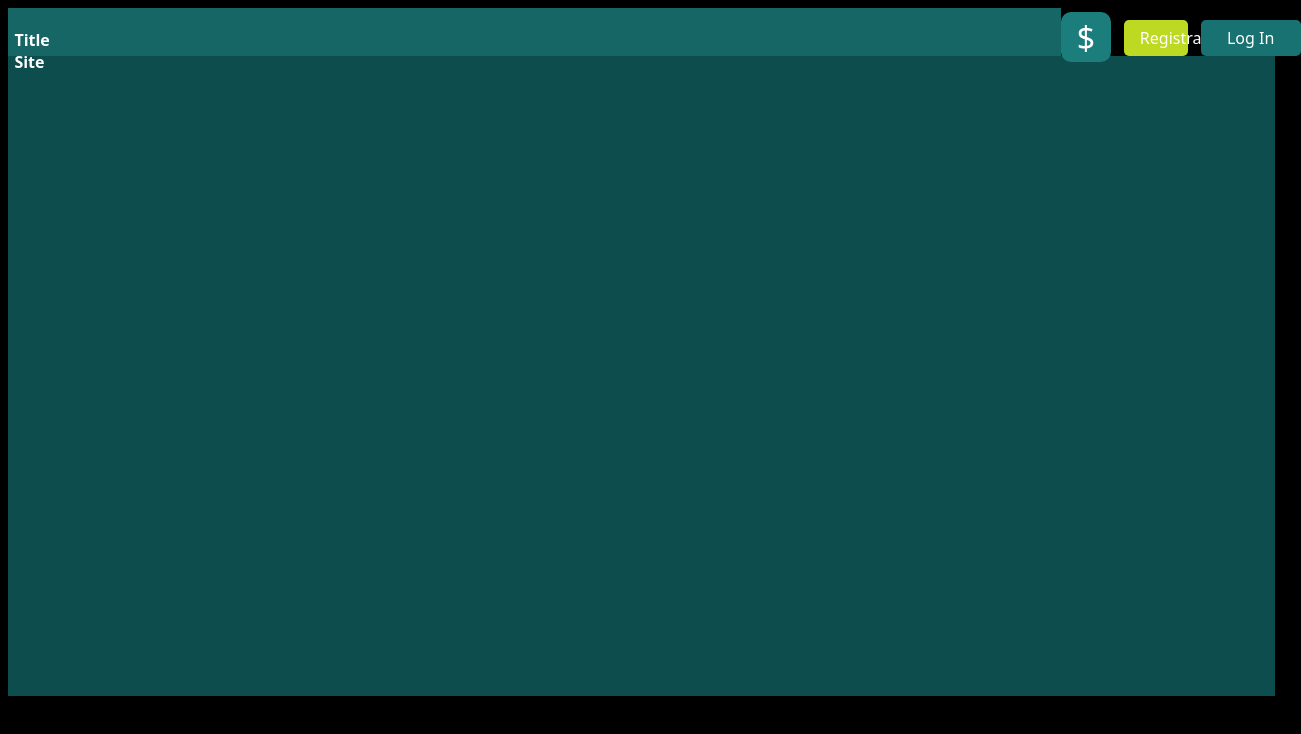
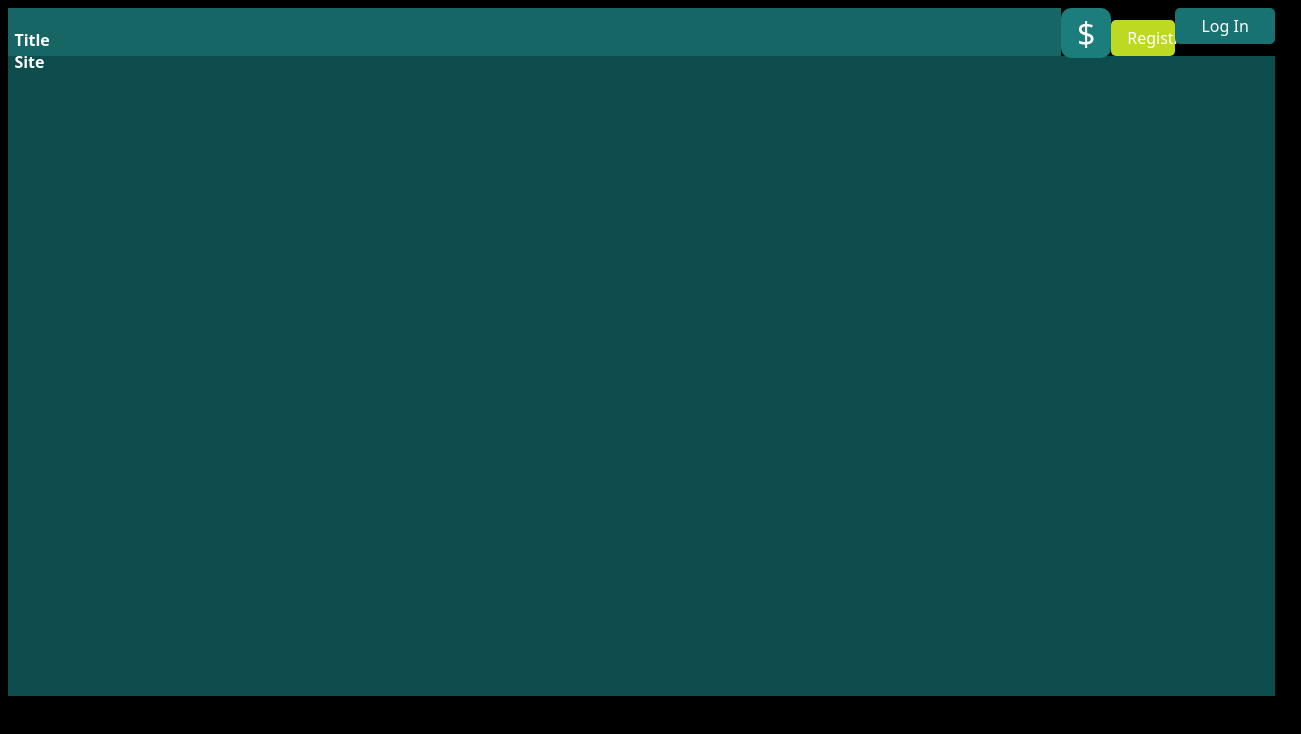
Before and after one commit to LouisWackenier/Payment-Process, a React (Vite) app: page / in a window 1280 px wide. Shown: the top 734 px of the page, 1301 px wide, since content can reach past the window. Built offline with nearby package versions, Linux system fonts and the light colour scheme.

Commit message:
Fixed the navbar issue

```diff
--- a/src/components/Navbar.jsx
+++ b/src/components/Navbar.jsx
@@ -21,7 +21,6 @@ const DepositButton = styled.button`
     border-radius: 10px;
     background-color: #1B7E7D;
     font-size: 2rem;
-    margin-top: 0.5vh;
 
     width: 50px;
     height: 50px;
@@ -39,9 +38,6 @@ const RegistrationButton = styled.button`
     padding-bottom: 7px;
     padding-left: 16px;
     padding-right: 16px;
-
-    margin-right: 1vw;
-    margin-left: 1vw;
     transition: background-color 1s;
 
     &:hover {
@@ -50,7 +46,6 @@ const RegistrationButton = styled.button`
 `;
 
 const LogInButton = styled.button`
-    margin-top: 12px;
     background-color: #197272;
     font-size: 1rem;
     width: 100px;
```
